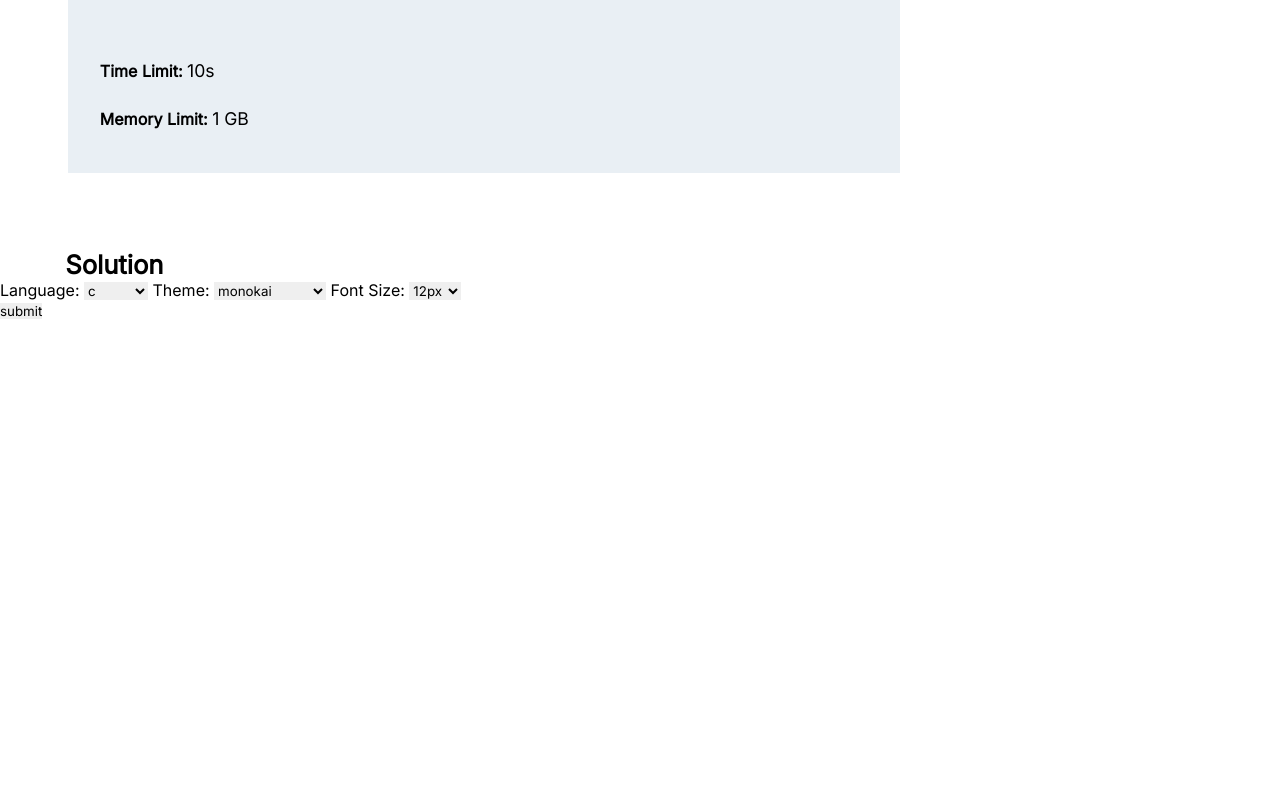
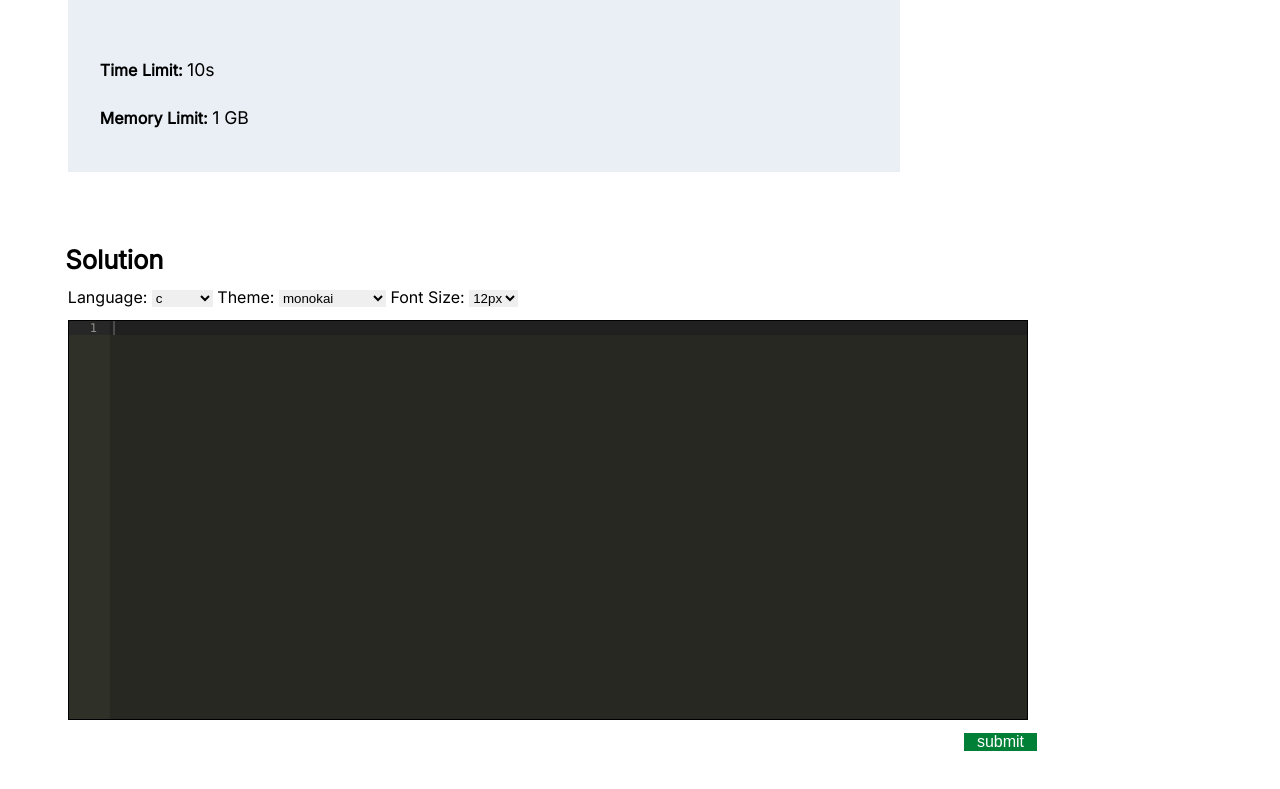
Before and after one commit to viveknathani/assignexpert, a website: page src/web/html/viewAssignment.html in a window 1280 px wide. Shown: the part 581-1370 px from the top of the page. Before the commit the page ends 901 px from the top, so only its background shows below. Drawn offline with Linux system fonts and the light colour scheme; no server answers.

Commit message:
fix: remove global styling to deal with ace

```diff
--- a/src/web/css/assignment.css
+++ b/src/web/css/assignment.css
@@ -4,9 +4,12 @@
 * {
    margin: 0 0;
    padding: 0 0;
-	 border: 0;
+	border: 0;
    box-sizing: border-box;
-   font-family: 'Inter', sans-serif;
+}
+
+#assignmentTitle, #problemHeading, #problem {
+   font-family: 'Inter', sans-serif;;
 }
 
 :root {
@@ -305,3 +308,47 @@
    color: var(--black);
    font-size: 2.2vh;
 }
+
+/* ////////////  The code editor  /////////////// */
+
+#prefs {
+   margin-top: 1%;
+   margin-left: 5.3vw;
+   font-family: 'Inter', sans-serif;
+}
+
+#editor {
+   margin-left: 5.3vw;
+   margin-top: 1%;
+   margin-right: 10%;
+   height: 400px;
+   width: 75vw;
+   border: 1px solid var(--black);
+}
+
+textarea {
+   margin-left: 1%;
+   margin-top: 1%;
+   resize: none;
+   background-color: var(--white);
+   border: 1px solid var(--black);
+   font-family: 'Consolas';
+   width: 90%;
+}
+
+#code-submit {
+   margin-top: 1%;
+   background-color: #008037;
+   border: none;
+   padding-left: 1%;
+   padding-right: 1%;
+   color: var(--white);
+   font-size: 16px;
+   margin-bottom: 5vh;
+   float: right;
+   margin-right: 19%;
+}
+
+#code-submit:hover {
+   cursor: pointer;
+}
--- a/src/web/css/home.css
+++ b/src/web/css/home.css
@@ -6,7 +6,6 @@
    padding: 0 0;
 	 border: 0;
    box-sizing: border-box;
-   font-family: 'Inter', sans-serif;
 }
 
 :root {
@@ -88,6 +87,7 @@
    color: var(--black);
    text-align: center;
    padding-top: 7vh;
+   font-family: 'Inter', sans-serif;
 }
 
 .classes:hover {
@@ -160,6 +160,7 @@
    outline: none;
    overflow: hidden;
    white-space: nowrap;
+   font-family: 'Inter', sans-serif;
 }
 
 .button:hover {
```
